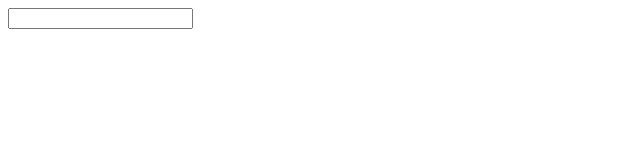
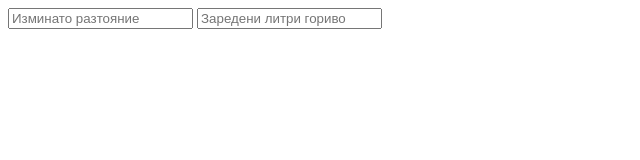
Before and after one commit to Tivanov99/JS-Application, a plain HTML site: page FuelComsuptionCalculator/index.html in a window 1280 px wide. Shown: the whole page, without its empty margins (0-640 px from the left). Drawn offline with Linux system fonts and the light colour scheme.

Commit message:
Added input fields for distance and litters fuel

```diff
--- a/FuelComsuptionCalculator/index.html
+++ b/FuelComsuptionCalculator/index.html
@@ -7,6 +7,7 @@
     <title>Разход на гориво</title>
 </head>
 <body>
-    <input>
+    <input type="number" placeholder="Изминато разтояние">
+    <input type="number" placeholder="Заредени литри гориво">
 </body>
 </html>
```
